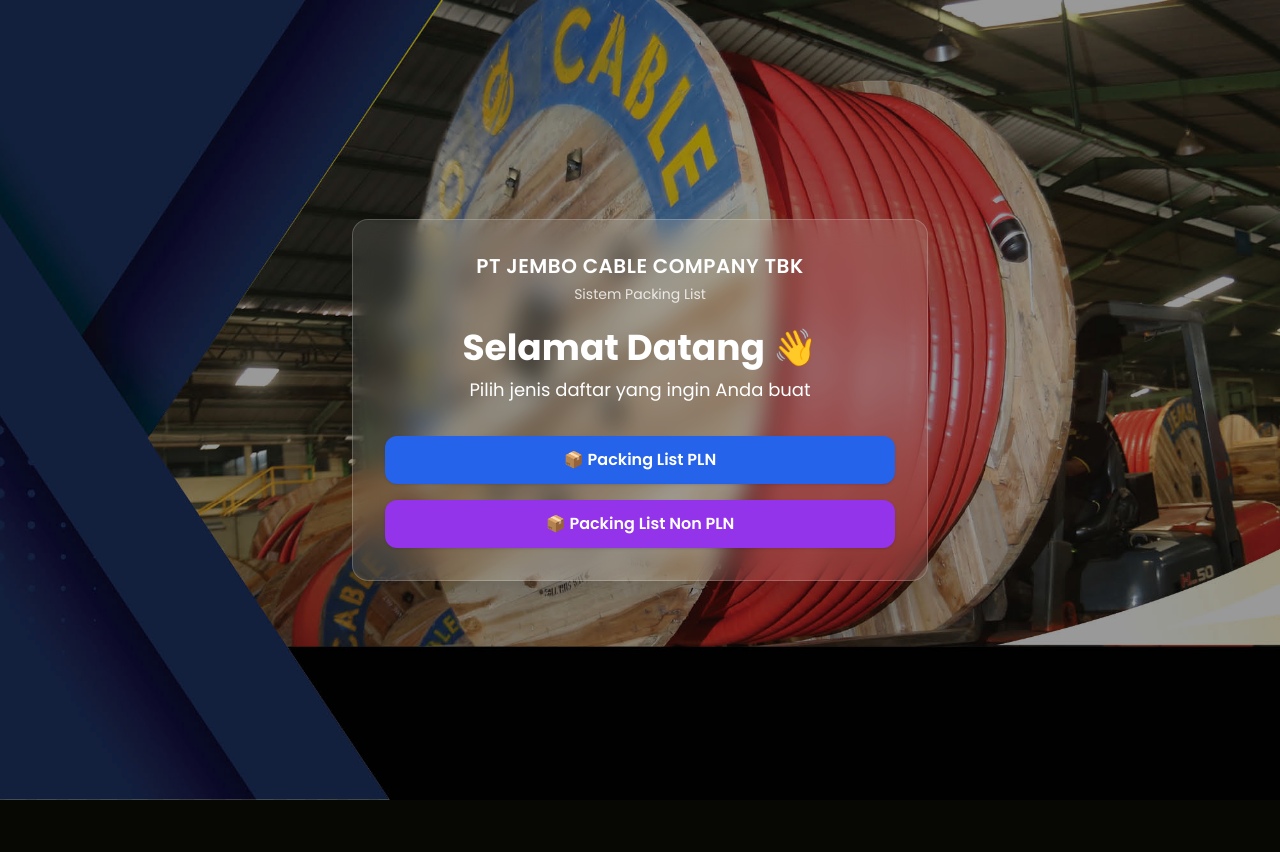
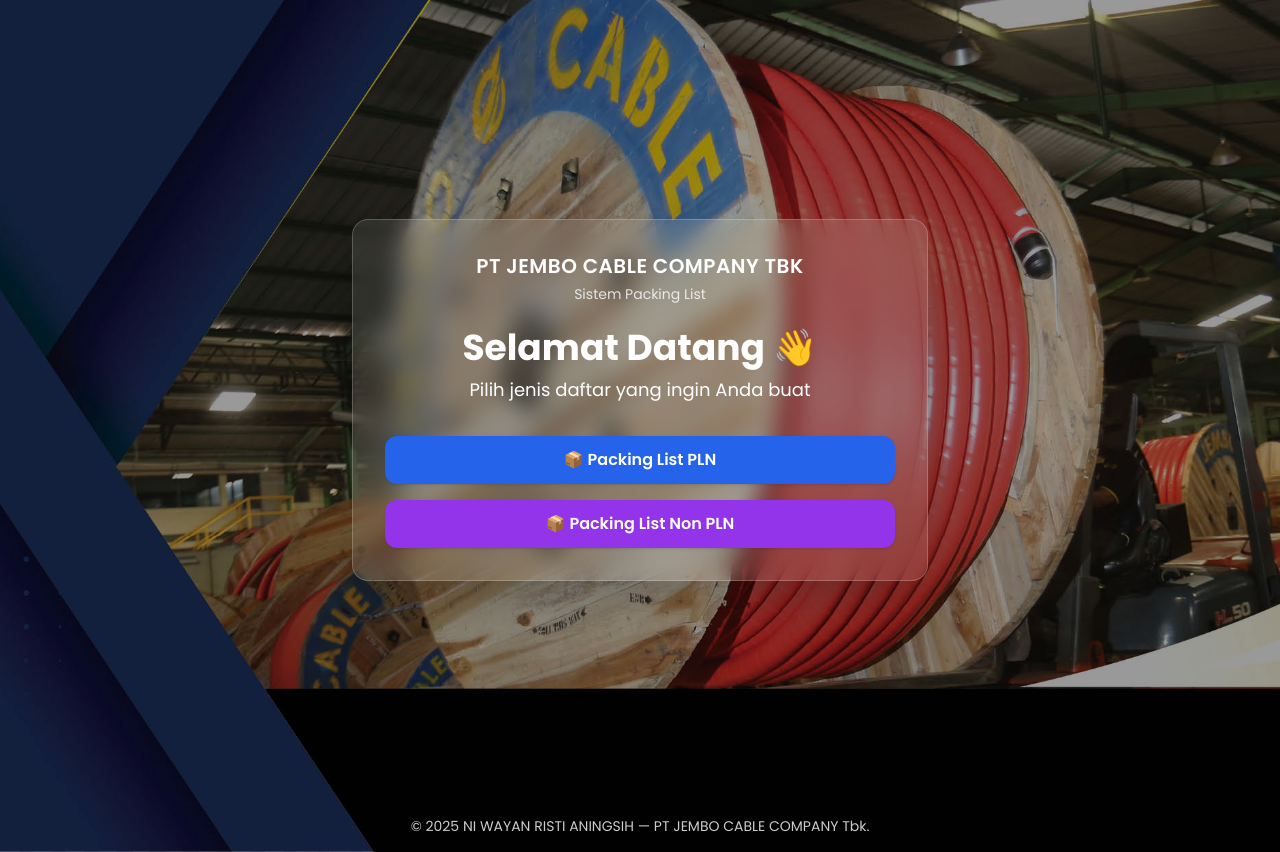
Before and after one commit to wayanristi/packinglist, a CodeIgniter app: page /database/index.php/landing/index in a window 1280 px wide. Before the commit the page ends 800 px from the top, so only its background shows below. Run offline with CodeIgniter, Linux system fonts and the light colour scheme; some libraries are stand-ins or nearby versions.

Commit message:
copyright

```diff
--- a/application/views/landing/index.php
+++ b/application/views/landing/index.php
@@ -47,6 +47,11 @@
   </div>
 </div>
 
+<!-- Footer Copyright -->
+<!-- Footer Copyright -->
+<div class="relative z-10 text-center w-full py-4 text-white/80 text-sm">
+  © <?= date('Y'); ?> NI WAYAN RISTI ANINGSIH — PT JEMBO CABLE COMPANY Tbk.
+</div>
 
 </body>
 </html>
```
